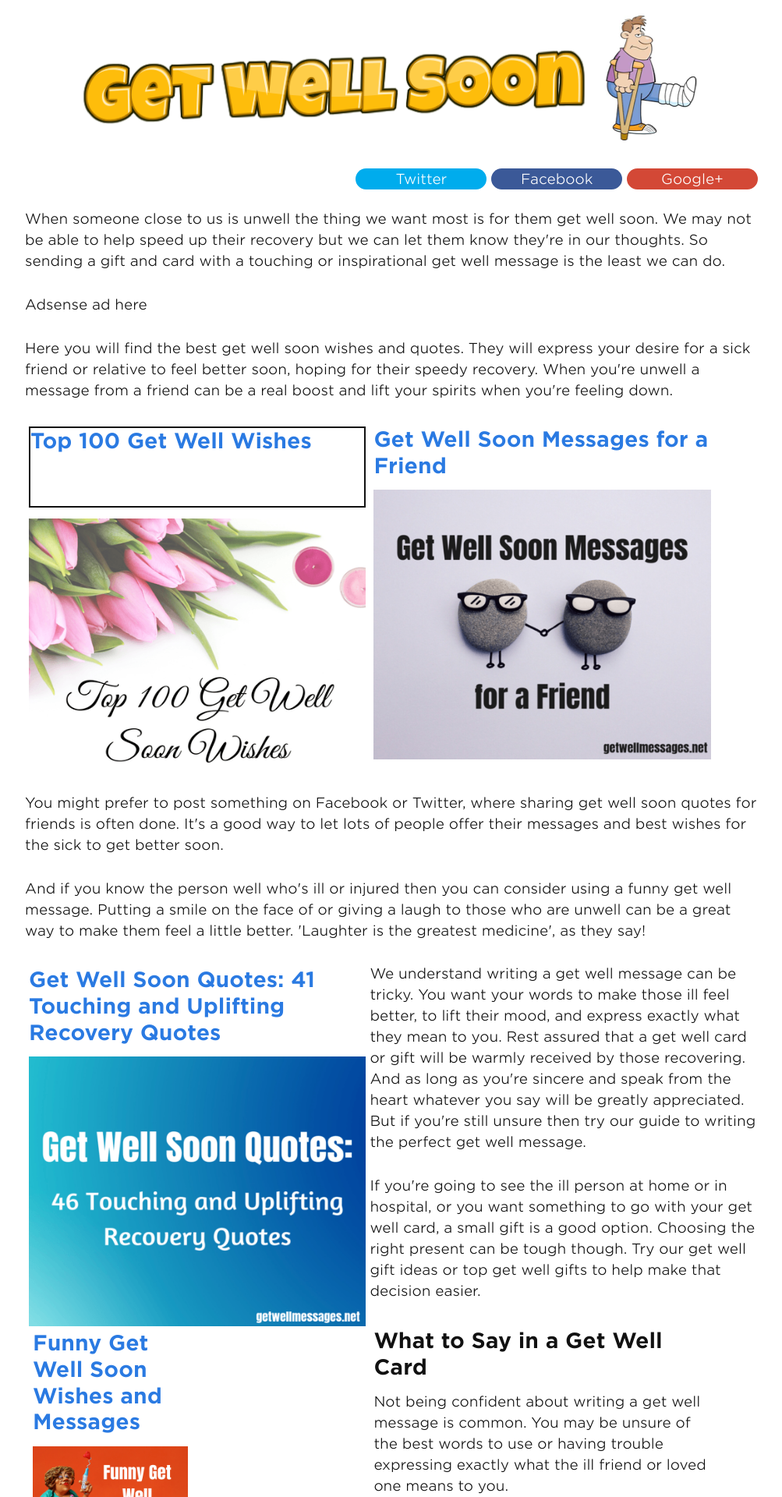
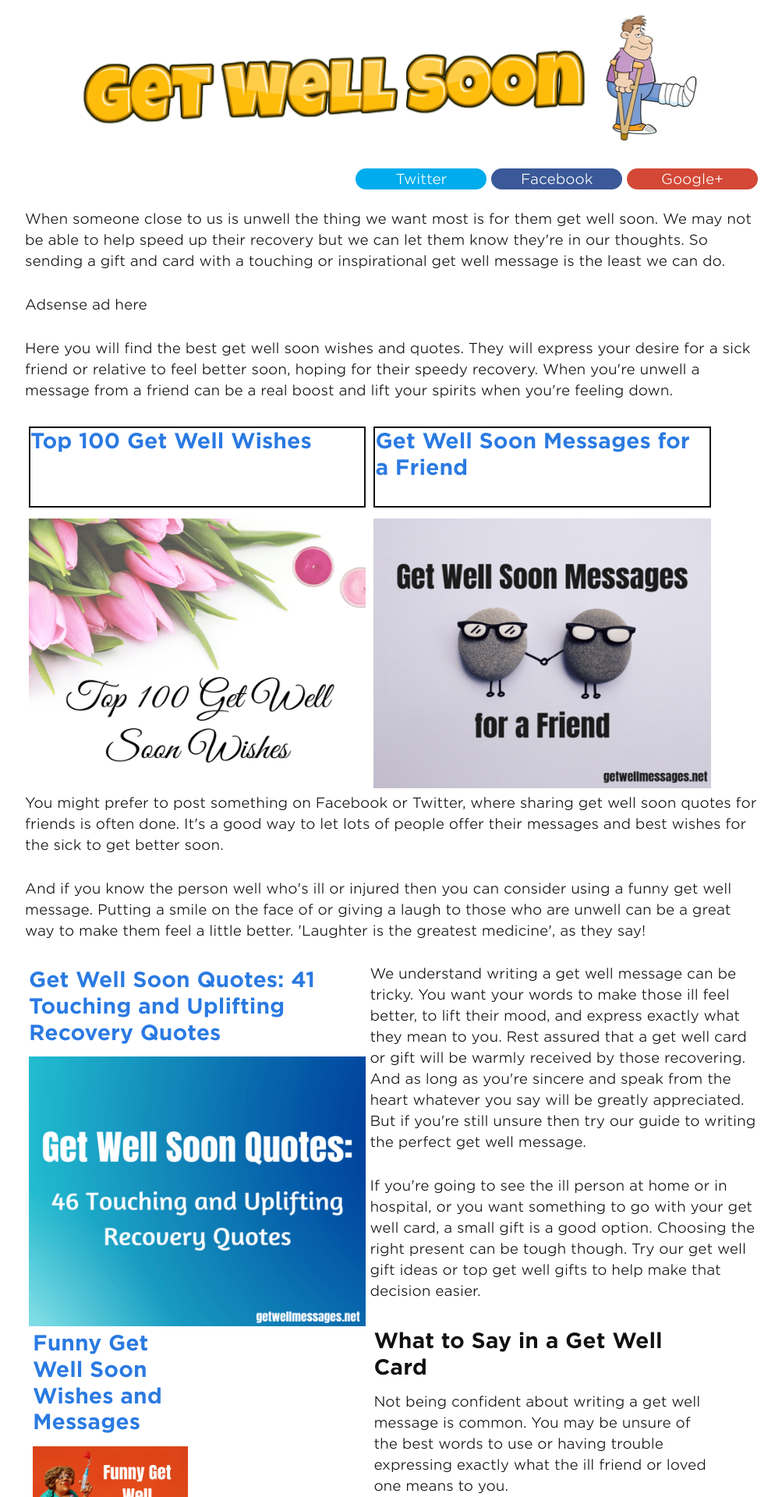
Before and after one commit to andyml123/andyml123.github.io, a Jekyll site: the page built from imagetest.md, in a window 1280 px wide. Shown: the top 1920 px of the page at 78% size, without its empty margins (138-1141 px from the left). Built offline with Jekyll 4.4.1, drawn with Linux system fonts in a browser that asks for light colours.

Commit message:
Update imagetest.md

```diff
--- a/imagetest.md
+++ b/imagetest.md
@@ -18,7 +18,7 @@ Here you will find the best get well soon wishes and quotes. They will express y
 </div>
 
 <div class="column">
-<h2><a class="page-link" href="/get-well-soon-messages-for-a-friend">Get Well Soon Messages for a Friend</a></h2>
+<h2><div class="titlewrapper"><a class="page-link" href="/get-well-soon-messages-for-a-friend">Get Well Soon Messages for a Friend</a></div></h2>
 <a href="/get-well-wishes"> <img class="img" src="/img/get-well-soon-messages-for-a-friend.png" alt="" /></a>
 </div>
 </div>
```
